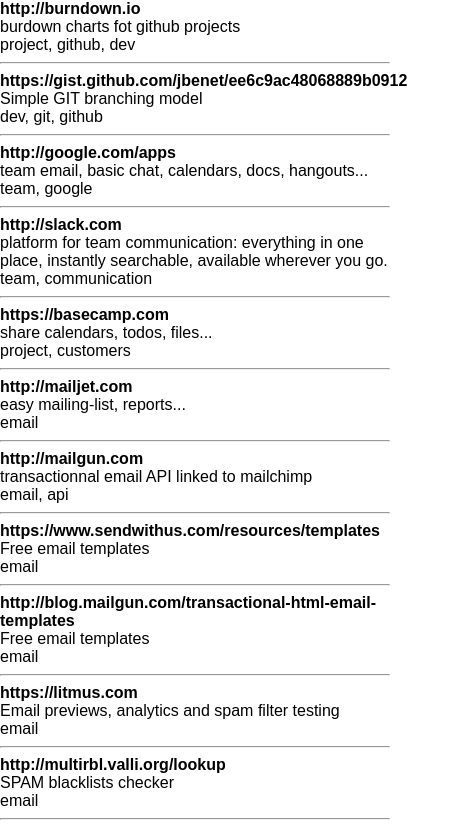
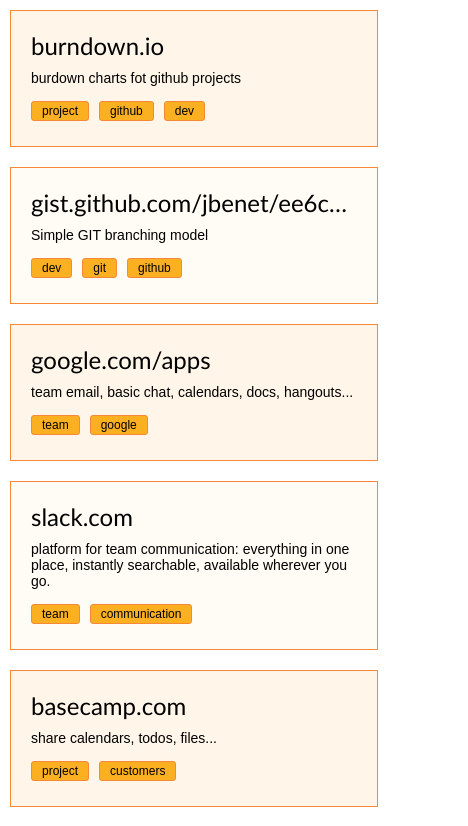
Before and after one commit to revolunet/react-workshop-1, a React (Create React App) app: page / in a window 390 px wide. Shown: the top 826 px of the page, 468 px wide, since content can reach past the window. Built offline with nearby package versions, Linux system fonts and the light colour scheme.

Commit message:
step 4 : cosmetics
 - create a separate Link component
 - use styled-components to theme it
 - add media queries

```diff
--- a/package.json
+++ b/package.json
@@ -7,7 +7,8 @@
   },
   "dependencies": {
     "react": "^15.4.1",
-    "react-dom": "^15.4.1"
+    "react-dom": "^15.4.1",
+    "styled-components": "^1.2.1"
   },
   "scripts": {
     "start": "react-scripts start",
--- /dev/null
+++ b/src/Link.js
@@ -0,0 +1,85 @@
+import React from 'react'
+import styled from 'styled-components'
+
+// Link URL
+const Url = styled.a`
+  font-size: 24px;
+  color: #1d4877;
+  font-family: 'Trebuchet Ms', Verdana;
+  text-decoration: none;
+  color:inherit;
+  text-overflow: ellipsis;
+  overflow: hidden;
+  display: block;
+  &:hover {
+    text-decoration: underline;
+  }
+`
+
+// Link Text
+const Text = styled.div`
+  font-size: 14px;
+  margin: 10px 0;
+`
+
+// The tag pills
+const Tag = styled.span`
+  display: inline-block;
+  font-size: 12px;
+  padding: 2px 10px;
+  border-radius:3px;
+  margin: 5px;
+  background: #fbb021;
+  border:1px solid #f68838;
+  cursor:pointer;
+
+  &:first-of-type {
+    margin-left: 0;
+  }
+
+  transition: opacity 0.1s ease-in;
+
+  &:hover {
+    opacity: 0.7
+  }
+`
+
+const simplify = url => url.replace(/https?:\/\//, '').replace(/\/$/, '').replace(/^www\./, '')
+
+// Link block
+const Link = ({ className, url, text, tags }) => (
+  <div className={className}>
+    <Url title={url} href={url}>{ simplify(url) }</Url>
+    <Text>{ text }</Text>
+    { tags.map(tag => <Tag key={tag}>{ tag }</Tag>) }
+  </div>
+)
+
+// when given a React component, styled method adds props.className to it
+const StyledLink = styled(Link)`
+  display: inline-block;
+  box-sizing: border-box;
+  width: calc(50% - 22px);
+  border: 1px solid #f68838;
+  margin: 10px;
+  padding: 20px;
+  vertical-align: top;
+
+  &:nth-child(even) {
+    background: #fffcf5;
+  }
+
+  &:nth-child(odd) {
+    background: #fff6e9;
+  }
+
+  @media screen and (max-width: 640px) {
+    width: calc(100% - 22px);
+  }
+
+  @media screen and (min-width: 1024px) {
+    width: calc(33% - 22px);
+  }
+`
+
+export default StyledLink
--- a/src/Links.js
+++ b/src/Links.js
@@ -1,15 +1,6 @@
 import React from 'react'
 
-const Link = ({ url, text, tags }) => (
-  <div>
-    <b>{ url }</b>
-    <br />
-    { text }
-    <br />
-    { tags.join(', ') }
-    <hr />
-  </div>
-)
+import Link from './Link'
 
 const Links = ({ links }) => (
   <div>
```
Also changed, not shown: 1 other file (tests, documents, lock files or other folders).
